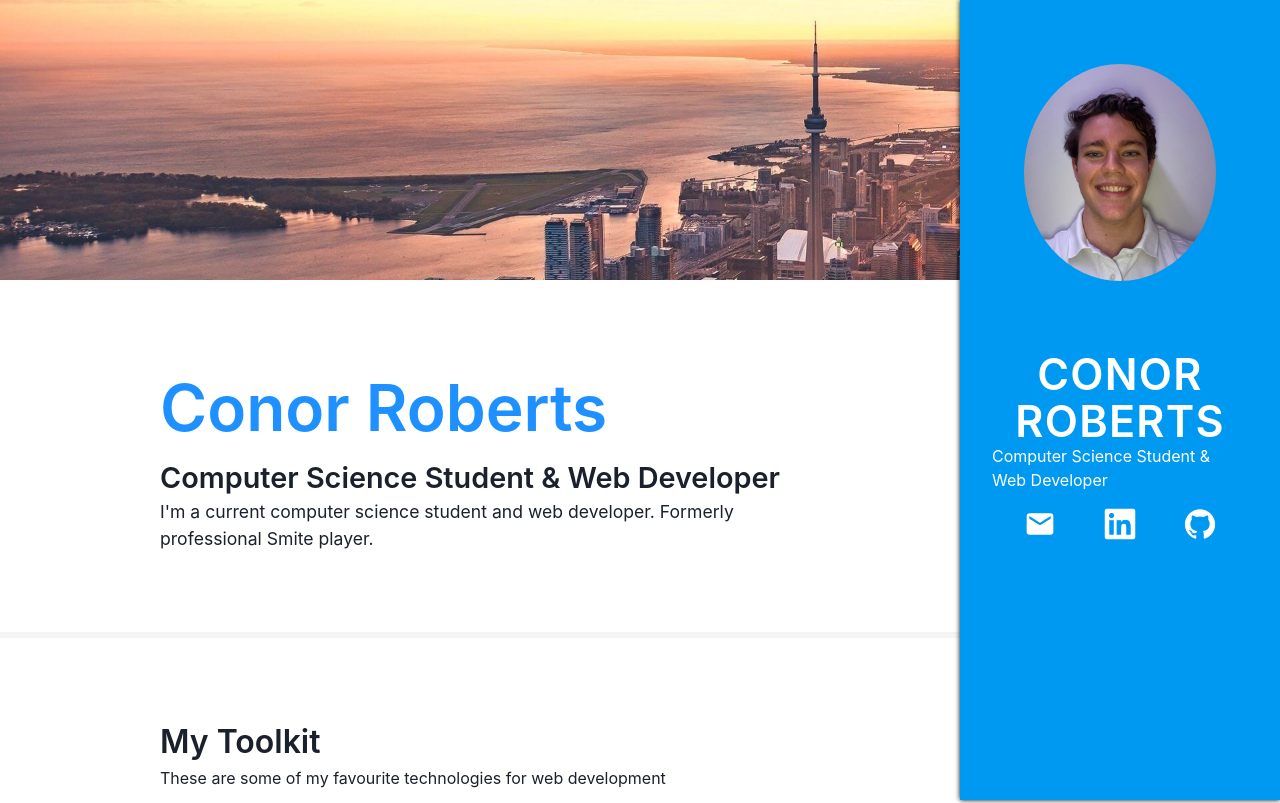
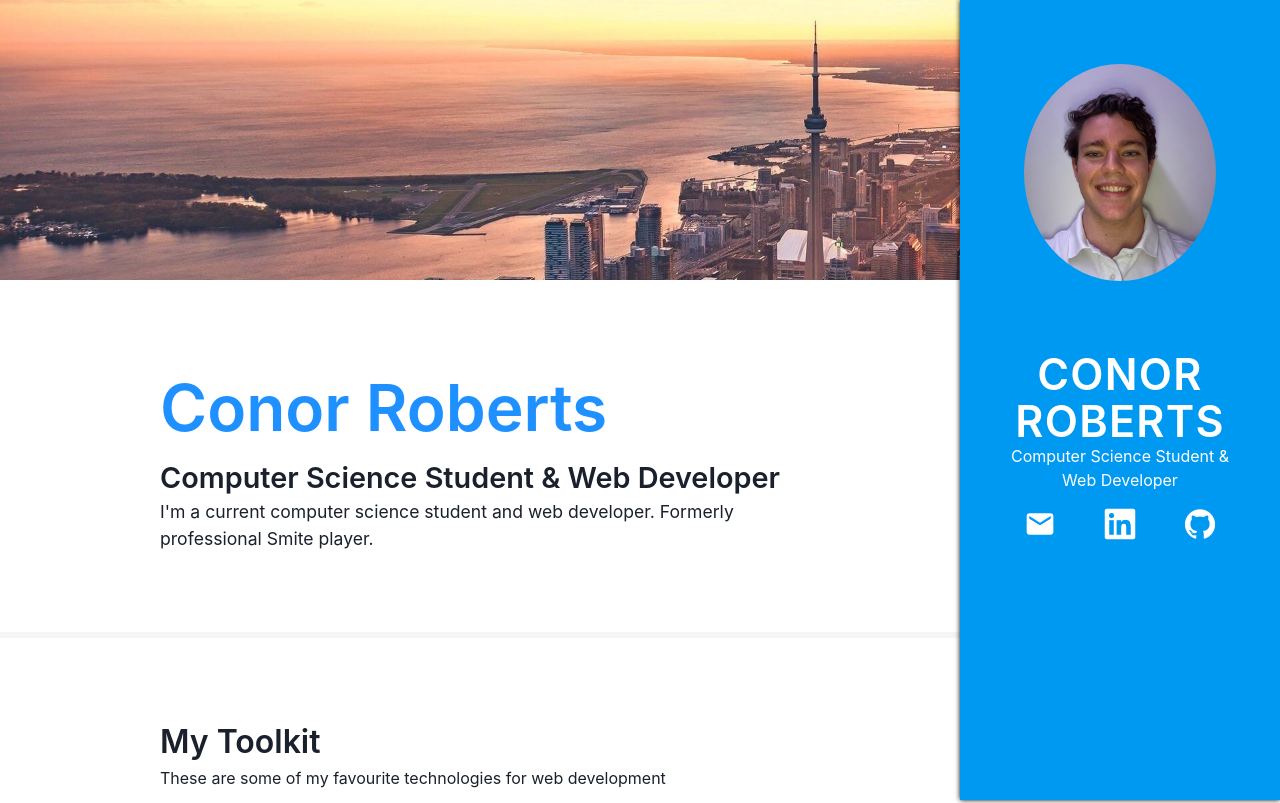
Before and after one commit to ConorRoberts/conorroberts-nextjs, a Next.js app: page / in a window 1280 px wide. Shown: the top 803 px of the page. Built offline with nearby package versions, Linux system fonts and the light colour scheme.

Commit message:
removed gross hover style

```diff
--- a/styles/Sidebar.module.scss
+++ b/styles/Sidebar.module.scss
@@ -37,6 +37,9 @@
     letter-spacing: 0.08rem;
     text-transform: uppercase;
   }
+  p{
+    text-align:center;
+  }
   .headshotContainer {
     img {
       border-radius: 50%;
@@ -57,9 +60,9 @@
       margin: 1rem;
       color: white;
       transition: color 300ms;
-      &:hover {
-        color: yellow;
-      }
+      // &:hover {
+      //   color: yellow;
+      // }
     }
   }
 }
```
